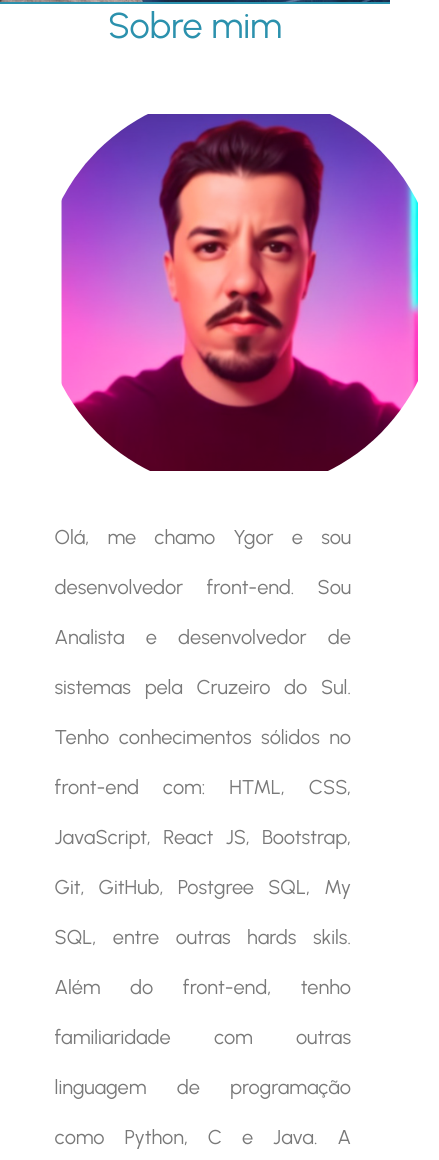
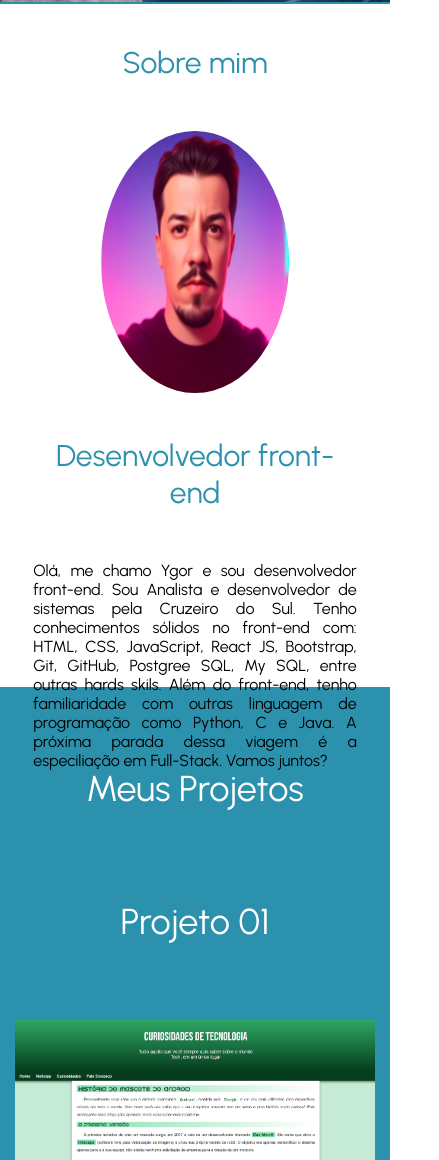
Before and after one commit to igornunescnt/Projeto-07, a plain HTML site: page index.html in a window 390 px wide. Shown: the part 840-2000 px from the top of the page, 439 px wide, since content can reach past the window. Drawn offline with Linux system fonts and the light colour scheme.

Commit message:
atualizar sobre-mim

```diff
--- a/css/style.css
+++ b/css/style.css
@@ -105,43 +105,57 @@ header{
     border-bottom: 2px solid rgb(43, 145, 173);
 }
 
-.sobre-mim{
-    width: 100%;
-    height: 100vh;
-    padding: 50px 0;
-    text-align: center;
-    color: rgb(121, 121, 121);
+.sobre-mim .container{
+    max-width: 800px;
+    height: auto;
 }
 
-.sobre-mim .img-sobre{
-    width: 400px;
-    height: 400px;
-    border-radius: 200px;
-    float: left;
-    background-image: url('../img/ygor.png');
-    background-size: auto auto;
-    background-position: center;
-    background-repeat: no-repeat;
-}
-
-.texto-sobre{
-    float: right;
-    width: 50%;
-}
-
-.sobre-mim .container h2{
-    margin-bottom: 45px;
+.sobre-mim h2{
+    padding: 40px 2%;
+    text-align: center;
+    font-size: 30px;
     font-weight: 400;
-    font-size: 36px;
     color: rgb(43, 145, 173);
 }
 
-.sobre-mim p{
-    font-size: 20px;
-    line-height: 50px;
-    margin: 20px 2%;
-    width: 90%;
+.sobre-mim .sobre-wraper{
+    margin: 10px 2%;
+    padding-top: 60%;
+    position: relative;
+}
+.sobre-mim .sobre-wraper2{
+    position: absolute;
+    top: 0;
+    left: 0;
+    display: flex;
+    align-items: center;
+    width: 100%;
+    height: 100%;
+}
+
+.sobre-wraper2 .img-sobre{
+    height: 100%;
+    width: 40%;
+    background-image: url(../img/ygor.png);
+    background-size: 100% 100%;
+    border-radius: 50%;
+}
+
+.sobre-wraper2 .texto-sobre{
+    width: 60%;
+    padding: 0 5%;
+}
+
+.texto-sobre h2{
+    text-align: center;
+    font-size: 30px;
+    font-weight: 400;
+    color: rgb(43, 145, 173);
+}
+
+.texto-sobre p {
     text-align: justify;
+    padding: 10px 2%;
 }
 
 .projetos{
@@ -187,22 +201,6 @@ header{
     padding: 10% 2%;
 }
 
-@media screen and (max-width: 1200px){
-
-    .sobre-mim{
-        display: flex;
-    }
-    .texto-sobre{
-        width: 100%;
-    }
-
-    .img-sobre{
-        width: 100%;
-        position: relative;
-        left: 27%;
-    }
-
-}
 
 @media screen and (max-width: 768px){
 
@@ -218,25 +216,26 @@ header{
         display: block;
     }
 
-    .img-sobre{
-        left: 17%;
+   .sobre-wraper{
+    padding: 80% 0;
+   }
+
+    .sobre-mim .sobre-wraper2{
+        display: inline-block;
+        text-align: center;
     }
 
-    .sobre-mim{
-        padding: 0;
+    .sobre-wraper2 > .img-sobre{
+        display: inline-block;
+        height: auto;
+        width: 50%;
+        padding-top: 70%;
+    }
+
+    .sobre-wraper2 > .texto-sobre{
+        display: inline-block;
         width: 100%;
-        height: auto;
-        display: flex;
-        flex-direction: column;
-        align-items: center;
-        justify-content: center;
-    }
-    .texto-sobre{
-        width: 100%;
-    }
-    .sobre-mim p{
-        width: 100%;
-        padding: 0 12%;
+        padding: 0 5%;
     }
 
     .projetos{
--- a/index.html
+++ b/index.html
@@ -50,19 +50,17 @@
 
     <section class="sobre-mim" id="sobre-mim">
         <div class="container">
-            <div>
-            <h2>Sobre mim</h2>
-            </div>
-            <div class="img-sobre">
-                <div class="img-wraper">
-
-                </div>
-            </div>
-            <div class="texto-sobre">
-                <p>Olá, me chamo Ygor e sou desenvolvedor front-end. Sou Analista e desenvolvedor de sistemas pela Cruzeiro do Sul. Tenho conhecimentos sólidos no front-end com: HTML, CSS, JavaScript, React JS, Bootstrap, Git, GitHub, Postgree SQL, My SQL, entre outras hards skils. Além do front-end, tenho familiaridade com outras linguagem de programação como Python, C e Java. A próxima parada dessa viagem é a especiliação em Full-Stack. Vamos juntos? </p>
-            </div>
-            <div class="clear"></div>
-        </div>
+                <h2>Sobre mim</h2>
+            <div class="sobre-wraper">
+                <div class="sobre-wraper2">
+                    <div class="img-sobre"></div>
+                    <div class="texto-sobre">
+                        <h2>Desenvolvedor front-end</h2>
+                        <p>Olá, me chamo Ygor e sou desenvolvedor front-end. Sou Analista e desenvolvedor de sistemas pela Cruzeiro do Sul. Tenho conhecimentos sólidos no front-end com: HTML, CSS, JavaScript, React JS, Bootstrap, Git, GitHub, Postgree SQL, My SQL, entre outras hards skils. Além do front-end, tenho familiaridade com outras linguagem de programação como Python, C e Java. A próxima parada dessa viagem é a especiliação em Full-Stack. Vamos juntos? </p>
+                    </div><!--texto-sobre-->
+                </div><!--sobre-wraper2-->
+            </div><!--sobre-wraper-->
+        </div><!--container-->
     </section><!--sobre-mim-->
 
     <section class="projetos" id="port">
```
